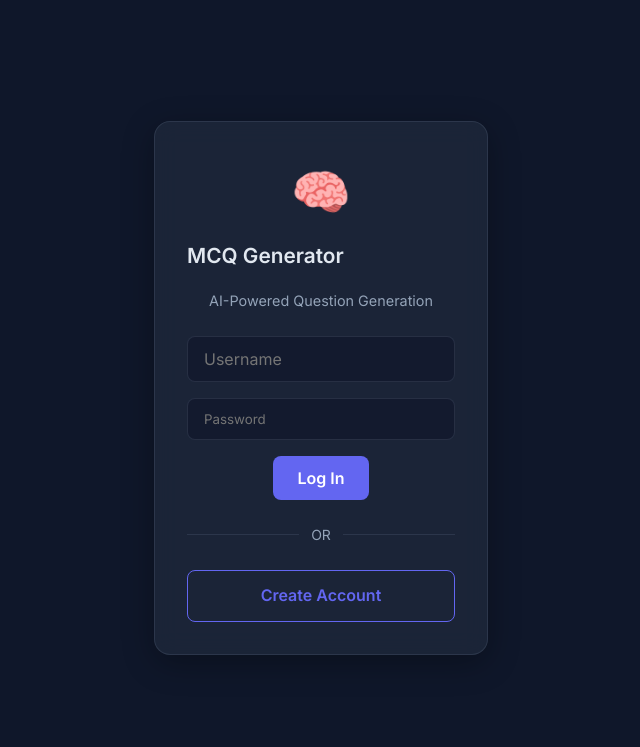
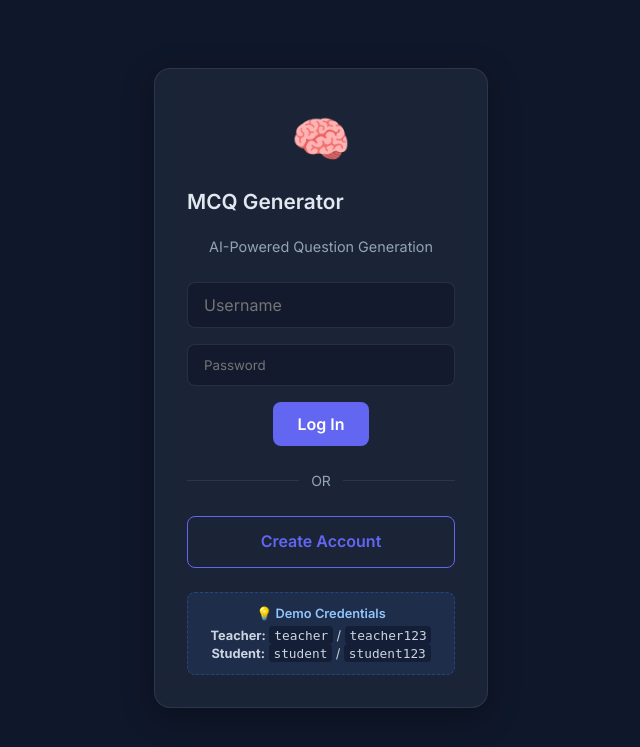
Before and after one commit to dinu-vishruth/mcq, a Flask app: page / in a window 1280 px wide. Shown: the top 747 px of the page, without its empty margins (319-959 px from the left). Run offline with Flask 3, Linux system fonts and the light colour scheme; some libraries are stand-ins or nearby versions.

Commit message:
Seed default demo credentials on DB init to support ephemeral serverless environments

```diff
--- a/app.py
+++ b/app.py
@@ -36,7 +36,24 @@ def init_db():
     conn = get_db()
     with open("database/schema.sql", "r") as f:
         conn.executescript(f.read())
-    conn.commit()
+
+    # Seed default user accounts so they work out-of-the-box on ephemeral Vercel containers
+    try:
+        from werkzeug.security import generate_password_hash
+        cur = conn.cursor()
+        cur.execute("SELECT COUNT(*) FROM users")
+        count = cur.fetchone()[0]
+        if count == 0:
+            teacher_hash = generate_password_hash("teacher123")
+            student_hash = generate_password_hash("student123")
+            cur.execute("INSERT INTO users (username, password_hash, role) VALUES (?, ?, ?)",
+                        ("teacher", teacher_hash, "teacher"))
+            cur.execute("INSERT INTO users (username, password_hash, role) VALUES (?, ?, ?)",
+                        ("student", student_hash, "student"))
+            conn.commit()
+    except Exception as e:
+        print(f"[WARNING] Failed to seed default users: {e}")
+
     conn.close()
 
 from werkzeug.security import generate_password_hash, check_password_hash
--- a/templates/login.html
+++ b/templates/login.html
@@ -30,6 +30,15 @@
         <span>OR</span>
       </div>
       <a href="/signup" class="btn btn-secondary" style="width: 100%; justify-content: center;">Create Account</a>
+
+      <!-- Demo Credentials Hint (useful for serverless environments where DB is ephemeral) -->
+      <div style="margin-top: 1.5rem; padding: 0.75rem; border-radius: 0.5rem; background: rgba(59, 130, 246, 0.1); border: 1px dashed rgba(59, 130, 246, 0.3); font-size: 0.8rem; text-align: center; line-height: 1.4;">
+        <span style="color: #93c5fd; font-weight: 600; display: block; margin-bottom: 0.25rem;">💡 Demo Credentials</span>
+        <div style="color: #cbd5e1;">
+          <strong>Teacher:</strong> <code style="background: rgba(15, 23, 42, 0.6); padding: 0.1rem 0.3rem; border-radius: 0.25rem;">teacher</code> / <code style="background: rgba(15, 23, 42, 0.6); padding: 0.1rem 0.3rem; border-radius: 0.25rem;">teacher123</code><br>
+          <strong>Student:</strong> <code style="background: rgba(15, 23, 42, 0.6); padding: 0.1rem 0.3rem; border-radius: 0.25rem;">student</code> / <code style="background: rgba(15, 23, 42, 0.6); padding: 0.1rem 0.3rem; border-radius: 0.25rem;">student123</code>
+        </div>
+      </div>
     </div>
   </div>
 </body>
```
